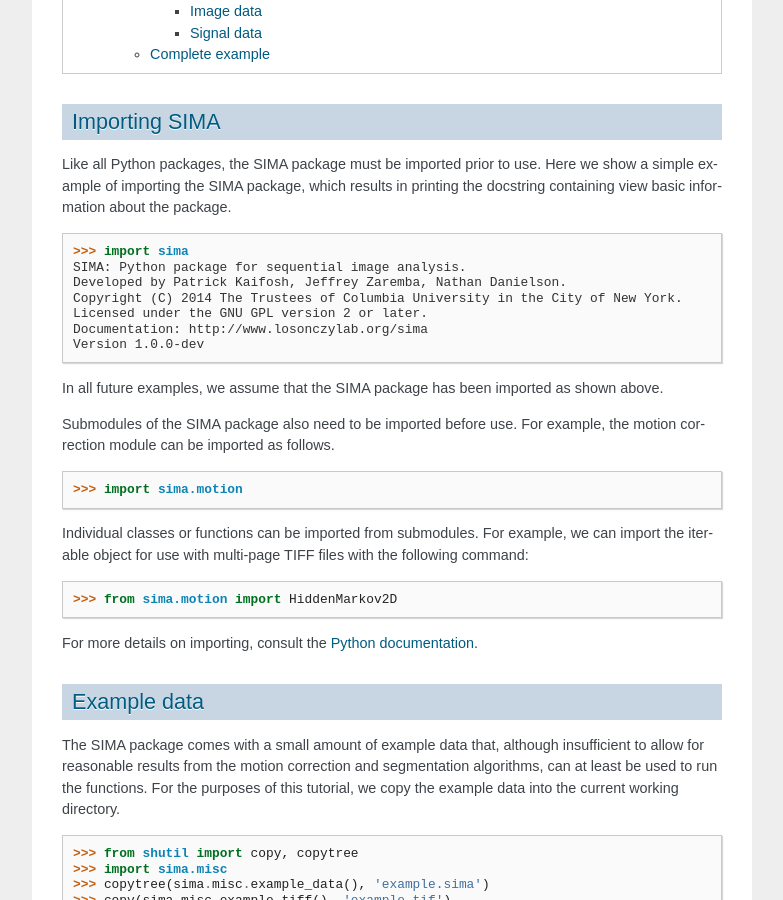
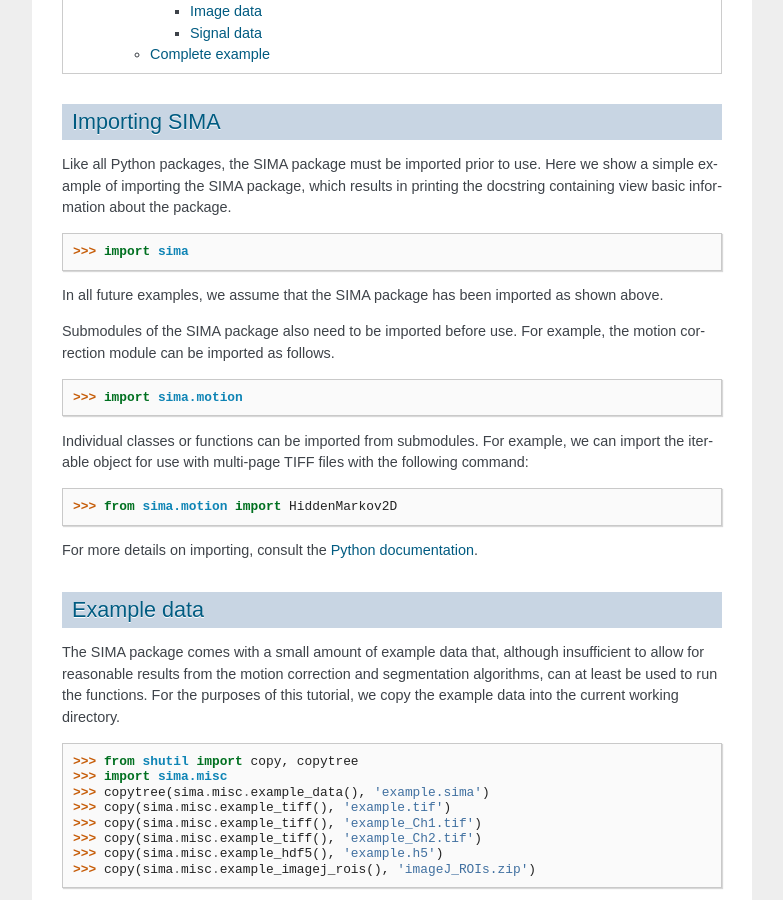
Before and after one commit to losonczylab/sima, a Sphinx documentation site: the page built from doc/source/tutorial.rst, in a window 1280 px wide and 900 px high, scrolled down 984 px. Shown: the whole window, without its empty margins (198-981 px from the left). Built offline with Sphinx 7.4.7, drawn with Linux system fonts in a browser that asks for light colours.

Commit message:
Removed printing of SIMA docstring upon import.

```diff
--- a/doc/source/tutorial.rst
+++ b/doc/source/tutorial.rst
@@ -18,14 +18,7 @@ Like all Python packages, the SIMA package must be imported prior to use.
 Here we show a simple example of importing the SIMA package, which results
 in printing the docstring containing view basic information about the package.
 
-
     >>> import sima
-    SIMA: Python package for sequential image analysis.
-    Developed by Patrick Kaifosh, Jeffrey Zaremba, Nathan Danielson.
-    Copyright (C) 2014 The Trustees of Columbia University in the City of New York.
-    Licensed under the GNU GPL version 2 or later.
-    Documentation: http://www.losonczylab.org/sima
-    Version 1.0.0-dev
 
 In all future examples, we assume that the SIMA package has been
 imported as shown above.
--- a/sima/__init__.py
+++ b/sima/__init__.py
@@ -1,10 +1,7 @@
 """SIMA: Python package for sequential image analysis.
-Developed by Patrick Kaifosh, Jeffrey Zaremba, Nathan Danielson.
-Copyright (C) 2014 The Trustees of Columbia University in the City of New York.
 Licensed under the GNU GPL version 2 or later.
 Documentation: http://www.losonczylab.org/sima
 Version 1.0.0-dev"""
-print __doc__
 
 from sima.imaging import ImagingDataset
 from sima.sequence import Sequence
```
